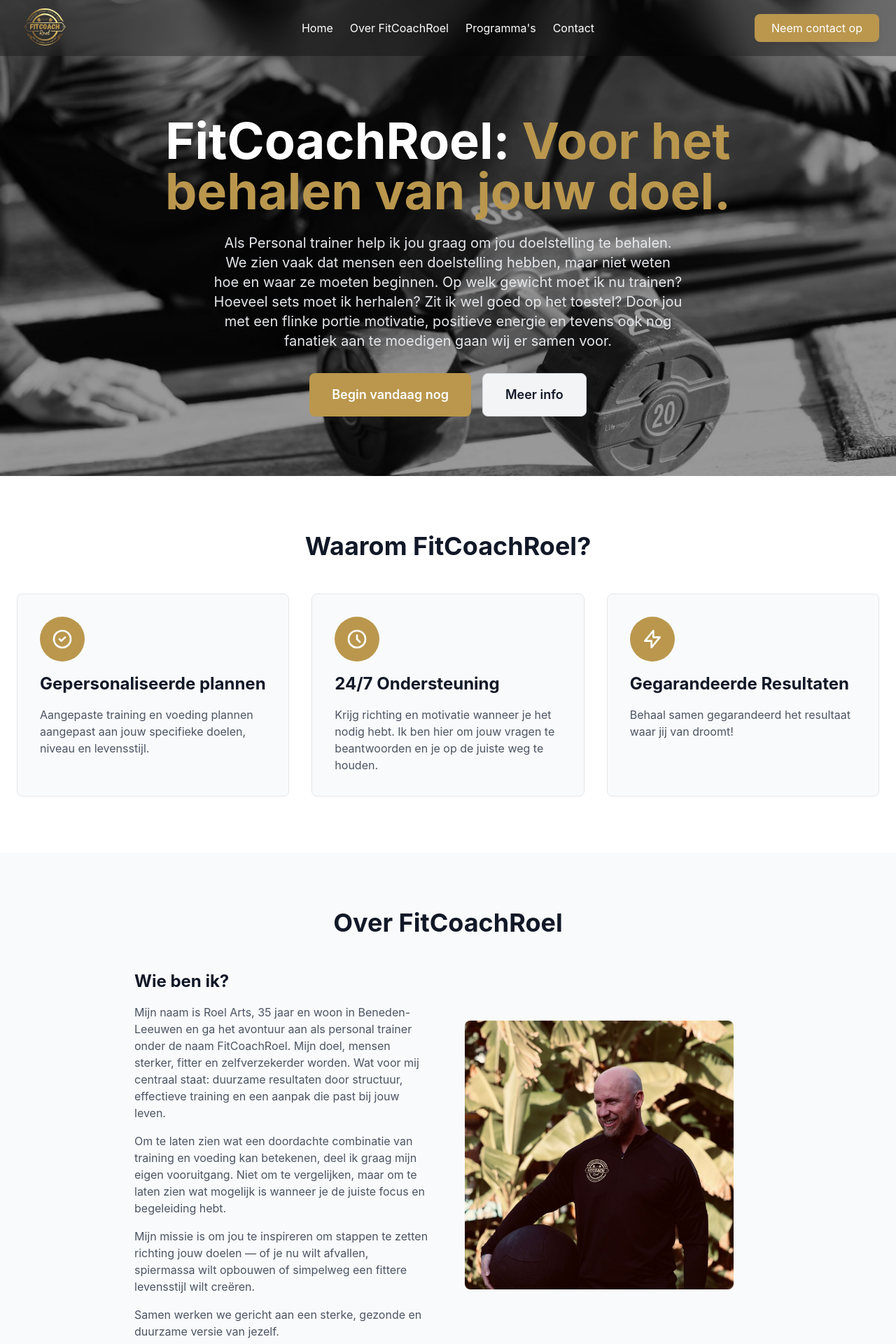
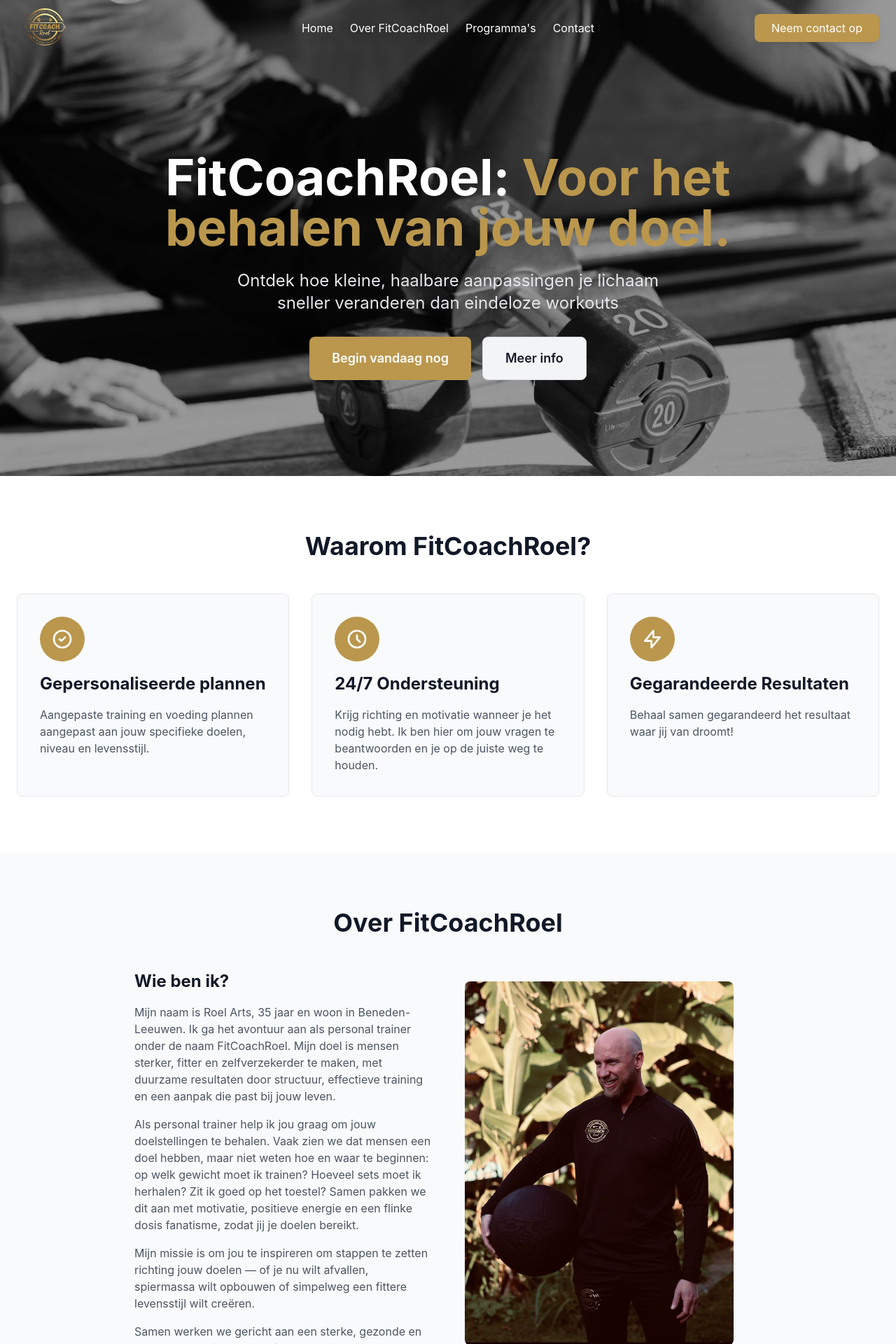
Before and after one commit to Idotalot/fitcoachroel, a React (Create React App) app: page / in a window 1280 px wide. Shown: the top 1920 px of the page at 70% size. Built offline with nearby package versions, Linux system fonts and the light colour scheme.

Commit message:
V1.2 - Update navbar and text

```diff
--- a/src/pages/home.jsx
+++ b/src/pages/home.jsx
@@ -7,6 +7,7 @@
   const [openModal, setOpenModal] = useState(null);
   const [isMobileMenuOpen, setIsMobileMenuOpen] = useState(false);
   const [isNavVisible, setIsNavVisible] = useState(true);
+  const [isAtTop, setIsAtTop] = useState(true);
   const [formData, setFormData] = useState({
     name: "",
     email: "",
@@ -174,12 +175,28 @@
     return () => window.removeEventListener('scroll', handleScroll);
   }, []);
 
+  useEffect(() => {
+    const handleScroll = () => {
+      setIsAtTop(window.scrollY === 0);
+    };
+
+    window.addEventListener('scroll', handleScroll);
+    handleScroll(); // set initial state
+
+    return () => window.removeEventListener('scroll', handleScroll);
+  }, []);
+
   return (
     <div className="min-h-screen bg-white">
       <nav
         className={`h-20 fixed top-0 left-0 right-0 z-50 transition-all duration-300
           ${isNavVisible ? 'translate-y-0' : '-translate-y-full'}
-    ${isMobileMenuOpen ? 'bg-[#1a181b]' : 'backdrop-blur-xl bg-black/30'}
+          ${isMobileMenuOpen
+            ? 'bg-[#1a181b]'
+            : isAtTop
+              ? 'bg-transparent'
+              : 'backdrop-blur-xl bg-black/30'
+          }
         `}
       >
         <div className="container mx-auto px-6">
@@ -278,8 +295,6 @@
         </div>
       </nav>
 
-      {/* <div className="h-20" /> */}
-
       {/* Home Section - Home */}
       <section
         id="home"
@@ -294,8 +309,14 @@
             FitCoachRoel:
             <span className="text-[#ba974d]"> Voor het behalen van jouw doel.</span>
           </h1>
+          {/* <h1 className="text-5xl md:text-5xl font-bold text-[#ba974d] mb-6">
+
+          </h1> */}
+          <p className="text-2xl text-gray-200 mb-8 max-w-2xl mx-auto">
+            Ontdek hoe kleine, haalbare aanpassingen je lichaam sneller veranderen dan eindeloze workouts
+          </p>
           <p className="text-xl text-gray-200 mb-8 max-w-2xl mx-auto">
-          Als Personal trainer help ik jou graag om jou doelstelling te behalen. We zien vaak dat mensen een doelstelling hebben, maar niet weten hoe en waar ze moeten beginnen. Op welk gewicht moet ik nu trainen? Hoeveel sets moet ik herhalen? Zit ik wel goed op het toestel? Door jou met een flinke portie motivatie, positieve energie en tevens ook nog fanatiek aan te moedigen gaan wij er samen voor.
+          {/* Als Personal trainer help ik jou graag om jou doelstelling te behalen. We zien vaak dat mensen een doelstelling hebben, maar niet weten hoe en waar ze moeten beginnen. Op welk gewicht moet ik nu trainen? Hoeveel sets moet ik herhalen? Zit ik wel goed op het toestel? Door jou met een flinke portie motivatie, positieve energie en tevens ook nog fanatiek aan te moedigen gaan wij er samen voor. */}
           </p>
           <div className="flex flex-col sm:flex-row gap-4 justify-center">
             <button className="bg-[#ba974d] hover:bg-[#99742c] text-white py-4 rounded-lg text-lg font-semibold transition transform hover:scale-105">
@@ -359,7 +380,6 @@
           </div>
         </div>
       </section>
-
       {/* About Section */}
       <section id="about" className="bg-gray-50 py-20 scroll-mt-20">
         <div className="container mx-auto px-6">
@@ -421,7 +441,7 @@
                 <h3 className="text-2xl font-bold text-gray-900 mb-4">
                   Wie ben ik?
                 </h3>
-                <p className="text-gray-600 mb-4">
+                {/* <p className="text-gray-600 mb-4">
                   Mijn naam is Roel Arts, 35 jaar en woon in Beneden-Leeuwen en ga het avontuur aan als personal trainer onder de naam FitCoachRoel. Mijn doel, mensen sterker, fitter en zelfverzekerder worden.
                   Wat voor mij centraal staat: duurzame resultaten door structuur, effectieve training en een aanpak die past bij jouw leven.
                 </p>
@@ -433,11 +453,26 @@
                 </p>
                 <p className="text-gray-600">
                   Samen werken we gericht aan een sterke, gezonde en duurzame versie van jezelf.
+                </p> */}
+                <p className="text-gray-600 mb-4">
+  Mijn naam is Roel Arts, 35 jaar en woon in Beneden-Leeuwen. Ik ga het avontuur aan als personal trainer onder de naam FitCoachRoel. Mijn doel is mensen sterker, fitter en zelfverzekerder te maken, met duurzame resultaten door structuur, effectieve training en een aanpak die past bij jouw leven.
+</p>
+<p className="text-gray-600 mb-4">
+  Als personal trainer help ik jou graag om jouw doelstellingen te behalen. Vaak zien we dat mensen een doel hebben, maar niet weten hoe en waar te beginnen: op welk gewicht moet ik trainen? Hoeveel sets moet ik herhalen? Zit ik goed op het toestel? Samen pakken we dit aan met motivatie, positieve energie en een flinke dosis fanatisme, zodat jij je doelen bereikt.
+</p>
+{/* <p className="text-gray-600 mb-4">
+  Om te laten zien wat een doordachte combinatie van training en voeding kan betekenen, deel ik graag mijn eigen vooruitgang. Niet om te vergelijken, maar om te laten zien wat mogelijk is wanneer je de juiste focus en begeleiding hebt.
+</p> */}
+<p className="text-gray-600 mb-4">
+  Mijn missie is om jou te inspireren om stappen te zetten richting jouw doelen — of je nu wilt afvallen, spiermassa wilt opbouwen of simpelweg een fittere levensstijl wilt creëren.
+</p>
+<p className="text-gray-600">
+  Samen werken we gericht aan een sterke, gezonde en duurzame versie van jezelf.
 </p>
               </div>
               {/* <div className="bg-white p-8 rounded-lg shadow-lg"> */}
               <div className="order-1 md:order-2">
-                <img src={images['aboutme2.jpg']} alt="Roel Arts" className="w-full md:w-96 h-96 object-cover object-top rounded-lg" />
+                <img src={images['aboutme2.jpg']} alt="Roel Arts" className="w-full md:w-96 h-96 md:h-full object-cover object-top rounded-lg" />
               </div>
             </div>
           </div>
```
Lines whose indentation alone changed are shown as unchanged.
